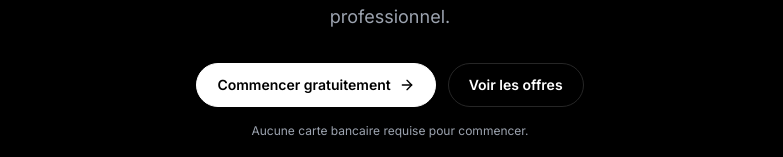
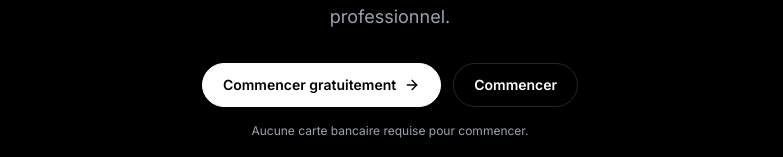
Before and after one commit to Antojljk/hardware-pc-learn, a Next.js app: page /offres in a window 1280 px wide. Shown: the part 400-557 px from the top of the page, without its empty margins (250-1033 px from the left). Built offline with nearby package versions, Linux system fonts and the light colour scheme.

Commit message:
Fix FAQ, add platform preview and update CTA in offres page

```diff
--- a/src/app/offres/page.tsx
+++ b/src/app/offres/page.tsx
@@ -185,7 +185,7 @@ const PRACTICE = [
   {
     icon: Target,
     title: 'Mode technicien & mode client',
-    body: 'Deux angles pour comprendre la relation client et la posture pro.',
+    body: 'Réservé à l\'offre Ultimate : deux angles pour comprendre la relation client et la posture pro.',
   },
 ];
 
@@ -326,7 +326,7 @@ const FAQS = [
   },
   {
     q: 'Quelle est la différence entre les abonnements ?',
-    a: "L'offre FREE permet de découvrir. ESSENTIEL débloque les cours et parcours étendus. PRO ajoute examens, entretiens, modes technicien/client et un Tuteur IA plus généreux. ULTIMATE va encore plus loin avec diagnostic, monitoring et révisions avancés.",
+    a: "L'offre FREE permet de découvrir. ESSENTIEL débloque les cours et parcours étendus. PRO ajoute examens, entretiens et un Tuteur IA plus généreux. ULTIMATE va encore plus loin avec le Mode Client, le Mode Technicien, le diagnostic, le monitoring et les révisions avancés.",
   },
   {
     q: 'Puis-je suivre ma progression ?',
@@ -370,8 +370,8 @@ export default function VentePage() {
                 Commencer gratuitement
                 <ArrowRight className="w-4 h-4" />
               </Link>
-            <Link href="/offres" className="btn-outline">
-              Voir les offres
+              <Link href="/auth" className="btn-outline">
+                Commencer
               </Link>
             </div>
           <p className="mt-4 text-xs text-muted">
@@ -511,8 +511,8 @@ export default function VentePage() {
                 ))}
               </ul>
                 <div className="mt-6 flex flex-col sm:flex-row gap-3 justify-center lg:justify-start">
-                <Link href="/offres" className="btn-primary">
-                  Voir les offres
+                  <Link href="/auth" className="btn-primary">
+                    Commencer
                   </Link>
                   <Link href="/tuteur" className="btn-outline">
                     Découvrir le Tuteur IA
@@ -595,6 +595,29 @@ export default function VentePage() {
                   {p.title}
                 </h3>
                 <p className="text-muted text-sm leading-relaxed">{p.body}</p>
+              </div>
+            ))}
+          </div>
+        </section>
+
+        {/* ============================================================
+            7b. APERÇU DE LA PLATEFORME
+            ============================================================ */}
+        <section aria-labelledby="preview-title">
+          <SectionHeader
+            eyebrow="Immersion"
+            title="Aperçu de la plateforme"
+            id="preview-title"
+            description="Une interface moderne, sombre et intuitive pour un apprentissage sans distraction."
+          />
+          <div className="mt-10 grid sm:grid-cols-2 lg:grid-cols-3 gap-6">
+            {[
+              'https://images.unsplash.com/photo-1551650975-87deedd944c3?w=1200&h=800&fit=crop&q=80',
+              'https://images.unsplash.com/photo-1618477388954-7852f32655ec?w=1200&h=800&fit=crop&q=80',
+              'https://images.unsplash.com/photo-1555099962-4199c345e5dd?w=1200&h=800&fit=crop&q=80',
+            ].map((url, i) => (
+              <div key={i} className="aspect-video rounded-2xl overflow-hidden border border-border bg-bg-elev shadow-xl">
+                <img src={url} alt={`Aperçu plateforme ${i + 1}`} className="w-full h-full object-cover hover:scale-105 transition-transform duration-500" />
               </div>
             ))}
           </div>
@@ -724,8 +747,8 @@ export default function VentePage() {
                Commencer gratuitement
                <ArrowRight className="w-4 h-4" />
              </Link>
-            <Link href="/offres" className="btn-outline">
-              Voir les offres
+             <Link href="/auth" className="btn-outline">
+               Commencer
              </Link>
            </div>
         </section>
```
Lines whose indentation alone changed are shown as unchanged.
